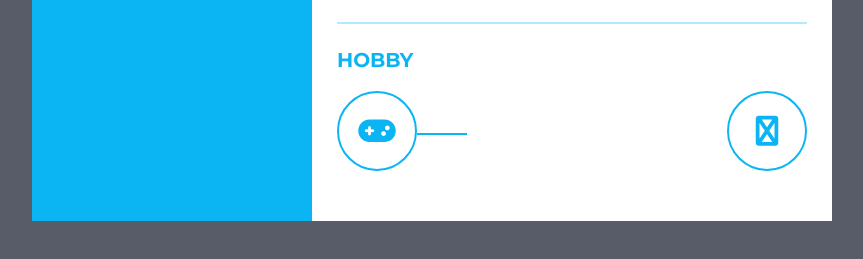
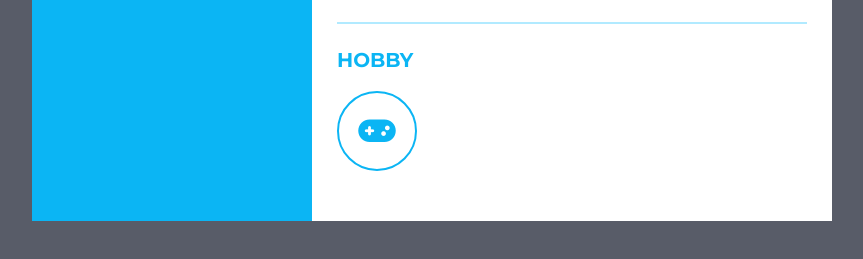
Before and after one commit to JacobGoelz/JacobGoelz.github.io, a plain HTML site: page index.html in a window 1280 px wide. Shown: the part 996-1255 px from the top of the page, without its empty margins (208-1071 px from the left). Drawn offline with Linux system fonts and the light colour scheme.

Commit message:
Update index.html

```diff
--- a/index.html
+++ b/index.html
@@ -167,7 +167,6 @@
          </div>
        <ul>
          <li><i class="fas fa-gamepad"></i></li>
-         <li><i class="fab fa-music"></i></li>
       </ul>
     </div>
   </div>
```
